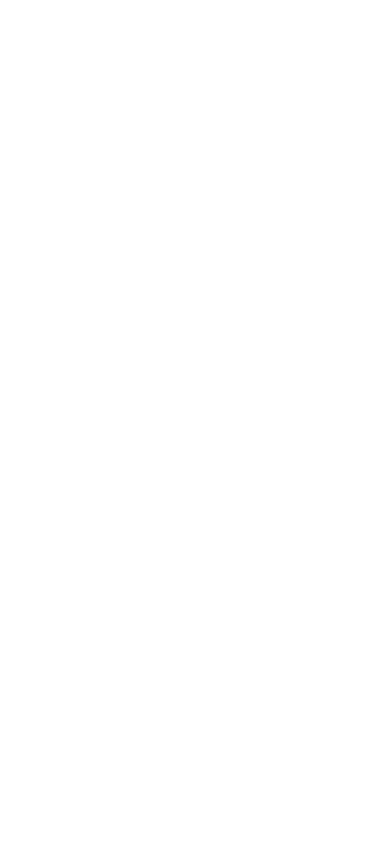
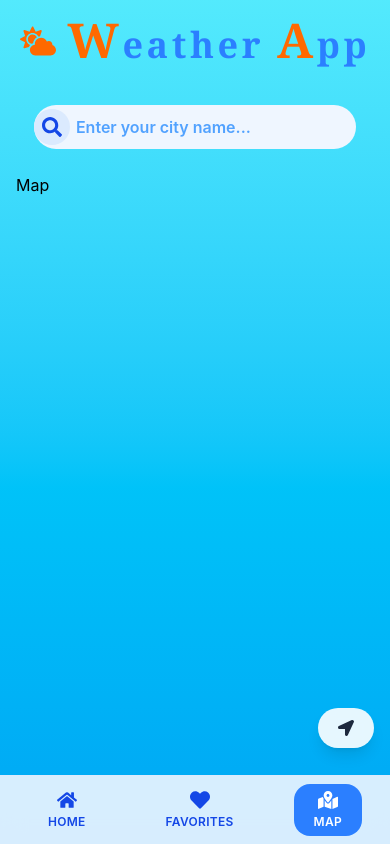
Before and after one commit to alire1992/weatherApp, a React (Vite) app: page /map in a window 390 px wide. Before the commit this address had no page. Built offline with nearby package versions, Linux system fonts and the light colour scheme.

Commit message:
feat: add responsive navbar with day and night theme

```diff
--- a/src/App.jsx
+++ b/src/App.jsx
@@ -1,6 +1,9 @@
 import { BrowserRouter, Route, Routes } from "react-router-dom";
+
 import AppLayout from "./components/AppLayout";
 import Home from "./pages/Home";
+import Favorite from "./pages/Favorite";
+import Map from "./pages/Map";
 
 function App() {
   return (
@@ -8,6 +11,8 @@
       <Routes>
         <Route element={<AppLayout />}>
           <Route path="/" element={<Home />} />
+          <Route path="/favorites" element={<Favorite />} />
+          <Route path="/map" element={<Map />} />
         </Route>
       </Routes>
     </BrowserRouter>
--- a/src/components/AppLayout.jsx
+++ b/src/components/AppLayout.jsx
@@ -1,12 +1,17 @@
 import { useState } from "react";
+import { Outlet, useLocation, useNavigate } from "react-router-dom";
+
 import Header from "./Header";
+import Navbar from "./Navbar";
 import PageShell from "./PageShell";
 import SearchBar from "./SearchBar";
+import LocationButton from "./LocationButton";
 import { useUserLocation } from "../hooks/useUserLocation";
-import LocationButton from "./LocationButton";
-import { Outlet } from "react-router-dom";
 
 function AppLayout() {
+  const navigate = useNavigate();
+  const { pathname } = useLocation();
+
   const [searchCity, setSearchCity] = useState("");
   const [source, setSource] = useState("search"); // "search" | "location"
   const [isDay, setIsDay] = useState(true); // Home updates this
@@ -25,24 +30,27 @@
   const handleSearch = (city) => {
     setSource("search");
     setSearchCity(city);
-    // navigate("/");
+    navigate("/");
   };
 
   const handleLocate = () => {
     setSource("location");
     getPosition();
-    // navigate("/");
+    navigate("/");
   };
 
   // Hide the button only when my location is already on screen
-  //   const showLocationButton = !(usingMyLocation && pathname === "/");
+  const showLocationButton = !(usingMyLocation && pathname === "/");
 
   return (
     <PageShell isDay={isDay}>
-      <div className="flex flex-col items-center justify-center lg:flex-row lg:justify-between mb-8">
+      <div className="mb-6 flex flex-col items-center gap-4 lg:flex-row lg:justify-between">
         <Header />
-        <SearchBar onSearch={handleSearch} />
+        <Navbar isDay={isDay} />
       </div>
+
+      <SearchBar onSearch={handleSearch} />
+
       <Outlet
         context={{
           searchCity,
@@ -54,7 +62,8 @@
           setIsDay,
         }}
       />
-      {!usingMyLocation && (
+
+      {showLocationButton && (
         <LocationButton onLocate={handleLocate} isLocating={isLocating} />
       )}
     </PageShell>
--- a/src/components/LocationButton.jsx
+++ b/src/components/LocationButton.jsx
@@ -6,7 +6,7 @@
       onClick={onLocate}
       disabled={isLocating}
       aria-label="Use my location"
-      className="fixed bottom-6 right-6 z-50 flex items-center gap-2 rounded-full bg-white/90 px-5 py-3 font-medium text-slate-800 shadow-lg backdrop-blur transition hover:scale-105 hover:bg-white disabled:cursor-wait disabled:opacity-70"
+      className="fixed bottom-24 right-4 z-1100 lg:bottom-6 lg:right-6 flex items-center gap-2 rounded-full bg-white/90 px-5 py-3 font-medium text-slate-800 shadow-lg backdrop-blur transition hover:scale-105 hover:bg-white disabled:cursor-wait disabled:opacity-70"
     >
       <FaLocationArrow className={isLocating ? "animate-pulse" : ""} />
       <span className="hidden sm:inline">
--- /dev/null
+++ b/src/components/Navbar.jsx
@@ -0,0 +1,56 @@
+import { NavLink } from "react-router-dom";
+import { FaHome, FaHeart, FaMapMarkedAlt } from "react-icons/fa";
+
+const links = [
+  { to: "/", label: "Home", icon: FaHome, end: true },
+  { to: "/favorites", label: "Favorites", icon: FaHeart },
+  { to: "/map", label: "Map", icon: FaMapMarkedAlt },
+];
+
+// Colors follow the app palette: blue-50/100/500/700 (search bar, title)
+// and orange-500 (focus outline, same as Button). Full class strings so
+// Tailwind can detect them.
+const theme = {
+  day: {
+    bar: "bg-blue-50/90 border-blue-100",
+    link: "text-blue-700 hover:bg-blue-100",
+    active: "bg-blue-500 text-white",
+  },
+  night: {
+    bar: "bg-slate-900/80 border-slate-700",
+    link: "text-blue-200 hover:bg-slate-700",
+    active: "bg-blue-500 text-white",
+  },
+};
+function Navbar({ isDay }) {
+  // Mobile: fixed bottom tab bar. Desktop (lg): floating pill next to the header.
+
+  const t = isDay ? theme.day : theme.night;
+
+  return (
+    <nav
+      aria-label="Main"
+      className={`fixed inset-x-0 bottom-0 z-1200 flex justify-around border-t p-2 backdrop-blur-md transition-colors duration-500
+        lg:static lg:inset-auto lg:z-auto lg:justify-start lg:gap-1 lg:rounded-full lg:border lg:p-1 lg:shadow-md ${t.bar}`}
+    >
+      {links.map(({ to, label, icon: Icon, end }) => (
+        <NavLink
+          key={to}
+          to={to}
+          end={end}
+          className={({ isActive }) =>
+            `flex flex-col items-center gap-1 rounded-2xl px-5 py-1.5 text-xs font-semibold uppercase tracking-wide
+             outline-orange-500 outline-offset-2 transition-colors duration-200
+             lg:flex-row lg:gap-2 lg:rounded-full lg:px-4 lg:py-2 lg:text-sm
+             ${isActive ? t.active : t.link}`
+          }
+        >
+          <Icon className="text-xl lg:text-lg" />
+          <span>{label}</span>
+        </NavLink>
+      ))}
+    </nav>
+  );
+}
+
+export default Navbar;
--- a/src/components/PageShell.jsx
+++ b/src/components/PageShell.jsx
@@ -1,14 +1,14 @@
+// Page frame: background gradient only. Header, navbar and search bar live in AppLayout.
+// `isDay` switches the gradient (defaults to day).
 function PageShell({ isDay = true, children }) {
-  // Shared page frame: background + header + navbar.
-  // Pages pass `isDay` to switch the gradient (defaults to day).
-
   const background = isDay
     ? "bg-gradient-to-b from-cyan-300 to-sky-500"
     : "bg-gradient-to-b from-indigo-950 to-slate-900";
 
   return (
+    // extra bottom padding on small screens so the bottom navbar never covers content
     <div
-      className={`min-h-screen ${background} font-sans p-4 md:p-8 transition-colors duration-500`}
+      className={`min-h-screen ${background} font-sans p-4 pb-24 md:p-8 md:pb-24 lg:pb-8 transition-colors duration-500`}
     >
       {children}
     </div>
--- /dev/null
+++ b/src/pages/Favorite.jsx
@@ -0,0 +1,5 @@
+function Favorite() {
+  return <div>Favorite</div>;
+}
+
+export default Favorite;
--- /dev/null
+++ b/src/pages/Map.jsx
@@ -0,0 +1,5 @@
+function Map() {
+  return <div>Map</div>;
+}
+
+export default Map;
```
